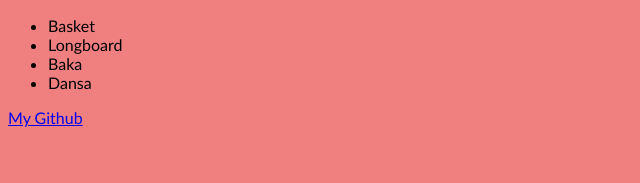
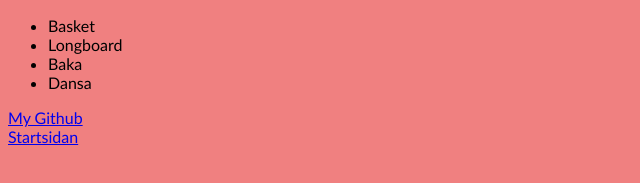
Before and after one commit to Erik-Ryman/Seminarium-En-gruppuppgift-av-Git-och-Github, a plain HTML site: page Yonis_Abdi.html in a window 1280 px wide. Shown: the part 373-556 px from the top of the page, without its empty margins (0-640 px from the left). Drawn offline with Linux system fonts and the light colour scheme.

Commit message:
Yonis_Abdi

```diff
--- a/Yonis_Abdi.html
+++ b/Yonis_Abdi.html
@@ -18,5 +18,6 @@
         <li>Dansa</li>
     </ul>
     <a href="https://github.com/YonisAbdi">My Github</a>
+    <a href="index.html">Startsidan</a>
 </body>
 </html>
```
